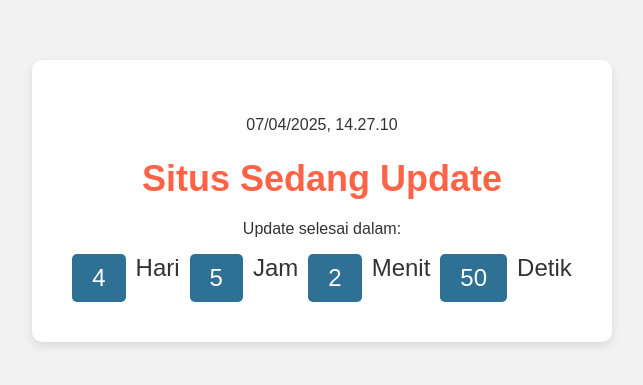
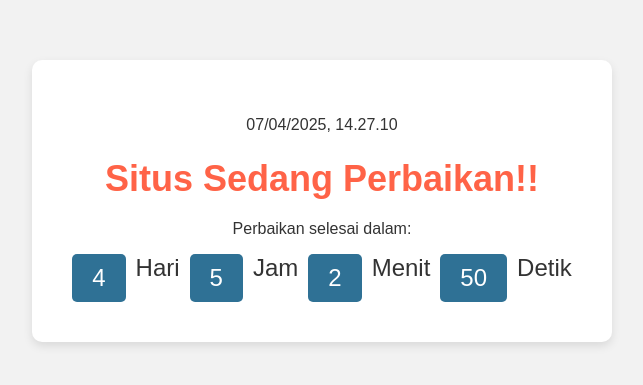
Before and after one commit to Fizxxc/Delibo-Order, a plain HTML site: page index.html in a window 1280 px wide. Shown: the part 199-584 px from the top of the page, without its empty margins (318-961 px from the left). Drawn offline with Linux system fonts and the light colour scheme.

Commit message:
Update index.html

```diff
--- a/index.html
+++ b/index.html
@@ -161,8 +161,8 @@ h1 {
 
     <div class="countdown-container">
         <p id="waktu"></p>
-        <h1>Situs Sedang Update</h1>
-        <p>Update selesai dalam:</p>
+        <h1>Situs Sedang Perbaikan!!</h1>
+        <p>Perbaikan selesai dalam:</p>
         <div id="countdown">
             <span id="days"></span> Hari
             <span id="hours"></span> Jam
```
